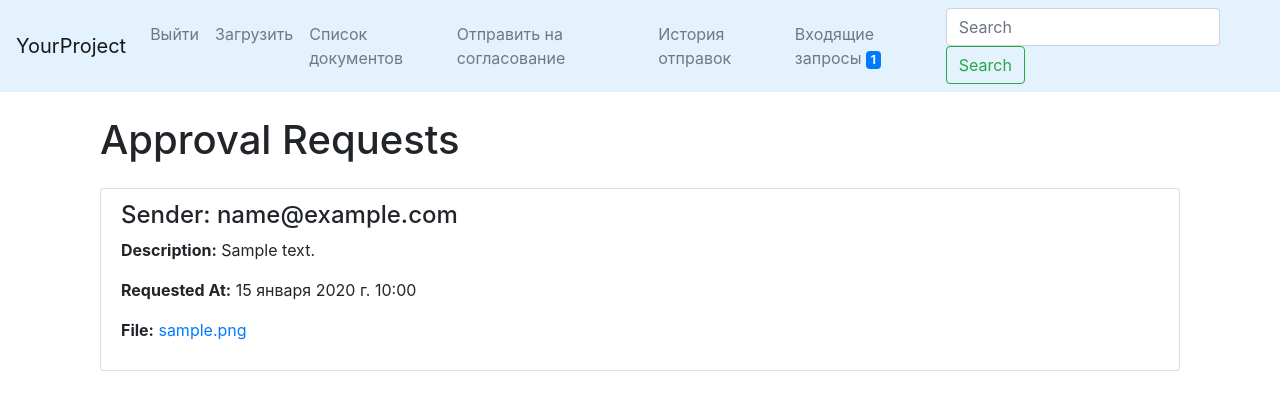
After one commit to KairzhanovMurat/Document-Signing-System, a Django app: page /approvals/incoming in a window 1280 px wide. The commit adds this page. Shown: the top 410 px of the page. Run offline with Django 4.2, Linux system fonts and the light colour scheme; a user stored in the database is signed in; tables that the repository leaves empty hold one stand-in row (values such as "Sample post").

Commit message:
added notifications in app and via email

```diff
--- a/DocSigningSystem/urls.py
+++ b/DocSigningSystem/urls.py
@@ -14,10 +14,10 @@ Including another URLconf
     1. Import the include() function: from django.urls import include, path
     2. Add a URL to urlpatterns:  path('blog/', include('blog.urls'))
 """
+from django.conf import settings
+from django.conf.urls.static import static
 from django.contrib import admin
 from django.urls import path, include
-from django.conf import settings
-from django.conf.urls.static import static
 
 urlpatterns = [
     path('admin/', admin.site.urls),
--- a/main/apps.py
+++ b/main/apps.py
@@ -10,4 +10,4 @@ class MainConfig(AppConfig):
     def ready(self):
         import main.signals
 
-        from .signals import delete_document_file, send_approval_request_email, send_approval_request_app
+        from .signals import delete_document_file, send_approval_request_email
--- /dev/null
+++ b/main/templatetags/custom_tags.py
@@ -0,0 +1,12 @@
+from django import template
+from main.models import ApprovalRequest
+
+register = template.Library()
+
+
+@register.simple_tag
+def incoming_approvals_badge(user):
+    user_id = user.id
+    approvals_count = ApprovalRequest.objects.filter(receivers=user_id).select_related('document',
+                                                                                       'sender').count()
+    return approvals_count
--- a/main/urls.py
+++ b/main/urls.py
@@ -1,5 +1,6 @@
+from django.contrib.auth.views import LogoutView, LoginView
 from django.urls import path
-from django.contrib.auth.views import LogoutView, LoginView
+
 from . import views
 
 urlpatterns = [
@@ -13,5 +14,6 @@ urlpatterns = [
     path('detail/<int:pk>', views.DetailFileView.as_view(), name='detail'),
     path('approval', views.CreateApprovalRequest.as_view(), name='approval'),
     path('approvals/list', views.ListApprovalRequest.as_view(), name='approval_list'),
+    path('approvals/incoming', views.IncomingApprovals.as_view(), name='incoming_approvals')
 
 ]
--- a/main/views.py
+++ b/main/views.py
@@ -1,3 +1,4 @@
+from django.contrib.auth.mixins import LoginRequiredMixin
 from django.shortcuts import render, redirect
 from django.views import generic
 
@@ -13,18 +14,21 @@ class Index(generic.View):
             return render(request, 'index.html')
 
 
-class UploadFileView(generic.CreateView):
+class UploadFileView(LoginRequiredMixin, generic.CreateView):
     model = models.Document
     template_name = 'create.html'
-    success_url = '/list'
     fields = ('file', 'description')
+    redirect_field_name = 'redirect_to'
+
+    def get_success_url(self):
+        return self.object.get_absolute_url()
 
     def form_valid(self, form):
         form.instance.user = self.request.user
         return super().form_valid(form)
 
 
-class UpdateFileView(generic.UpdateView):
+class UpdateFileView(LoginRequiredMixin, generic.UpdateView):
     model = models.Document
     template_name = 'update.html'
     fields = ('file', 'description')
@@ -33,13 +37,13 @@ class UpdateFileView(generic.UpdateView):
         return self.object.get_absolute_url()
 
 
-class DeleteFileView(generic.DeleteView):
+class DeleteFileView(LoginRequiredMixin, generic.DeleteView):
     model = models.Document
     template_name = 'delete.html'
     success_url = '/list'
 
 
-class ListFileView(generic.ListView):
+class ListFileView(LoginRequiredMixin, generic.ListView):
     model = models.Document
     template_name = 'list.html'
     context_object_name = 'files'
@@ -48,12 +52,12 @@ class ListFileView(generic.ListView):
         return models.Document.objects.filter(user=self.request.user).all()
 
 
-class DetailFileView(generic.DetailView):
+class DetailFileView(LoginRequiredMixin, generic.DetailView):
     model = models.Document
     template_name = 'detail.html'
 
 
-class CreateApprovalRequest(generic.View):
+class CreateApprovalRequest(LoginRequiredMixin, generic.View):
     template_name = 'approval.html'
 
     def get(self, request, *args, **kwargs):
@@ -74,10 +78,20 @@ class CreateApprovalRequest(generic.View):
         return redirect('home')
 
 
-class ListApprovalRequest(generic.ListView):
+class ListApprovalRequest(LoginRequiredMixin, generic.ListView):
     template_name = 'list_approval.html'
     model = models.ApprovalRequest
     context_object_name = 'approval_requests'
 
     def get_queryset(self):
-        return models.ApprovalRequest.objects.filter(sender=self.request.user).select_related('document', 'sender')
+        return models.ApprovalRequest.objects.filter(sender=self.request.user)
+
+
+class IncomingApprovals(LoginRequiredMixin, generic.ListView):
+    model = models.ApprovalRequest
+    context_object_name = 'approvals'
+    template_name = 'incoming_approvals.html'
+
+    def get_queryset(self):
+        user_id = self.request.user.id
+        return models.ApprovalRequest.objects.filter(receivers=user_id).select_related('document', 'sender')
--- a/templates/base.html
+++ b/templates/base.html
@@ -1,3 +1,4 @@
+{% load custom_tags %}
 <!DOCTYPE html>
 <html lang="en">
 <head>
@@ -28,11 +29,17 @@
                     <li class="nav-item">
                         <a class="nav-link" href="{% url 'list' %}">Список документов</a>
                     </li>
-                     <li class="nav-item">
+                    <li class="nav-item">
                         <a class="nav-link" href="{% url 'approval' %}">Отправить на согласование </a>
                     </li>
                     <li class="nav-item">
                         <a class="nav-link" href="{% url 'approval_list' %}">История отправок </a>
+                    </li>
+                    <li class="nav-item">
+
+                        <a class="nav-link" href="{% url 'incoming_approvals' %}">Входящие запросы
+                             <span class="badge badge-primary">{% incoming_approvals_badge request.user %}</span></a>
+
                     </li>
                 {% else %}
                     <li class="nav-item">
@@ -51,5 +58,8 @@
     {% block content %}
     {% endblock %}
 </div>
+<script src="https://code.jquery.com/jquery-3.6.0.min.js"></script>
+<script src="https://cdn.jsdelivr.net/npm/popper.js@2.11.6/dist/umd/popper.min.js"></script>
+<script src="https://cdn.jsdelivr.net/npm/bootstrap@4.6.2/dist/js/bootstrap.min.js"></script>
 </body>
 </html>
--- /dev/null
+++ b/templates/incoming_approvals.html
@@ -0,0 +1,19 @@
+{% extends 'base.html' %}
+{% block content %}
+    <div class="container mt-4">
+        <h1 class="mb-4">Approval Requests</h1>
+        <ul class="list-group">
+            {% for approval_request in approvals %}
+                <li class="list-group-item">
+                    <h4 class="mb-2">Sender: {{ approval_request.sender.email }}</h4>
+                    <p><strong>Description:</strong> {{ approval_request.document.description }}</p>
+                    <p><strong>Requested At:</strong> {{ approval_request.requested_at }}</p>
+                    <p><strong>File:</strong> <a href="{{ approval_request.document.file.url }}"
+                                                 target="_blank">{{ approval_request.document.file.name }}</a></p>
+                </li>
+            {% empty %}
+                <li class="list-group-item">No approval requests available.</li>
+            {% endfor %}
+        </ul>
+    </div>
+{% endblock %}
```
Also changed, not shown: DocSigningSystem/settings.py (+8 -5 lines), main/models.py (+4 -3 lines), main/signals.py (+40 -36 lines), main/templatetags/__init__.py (added).
